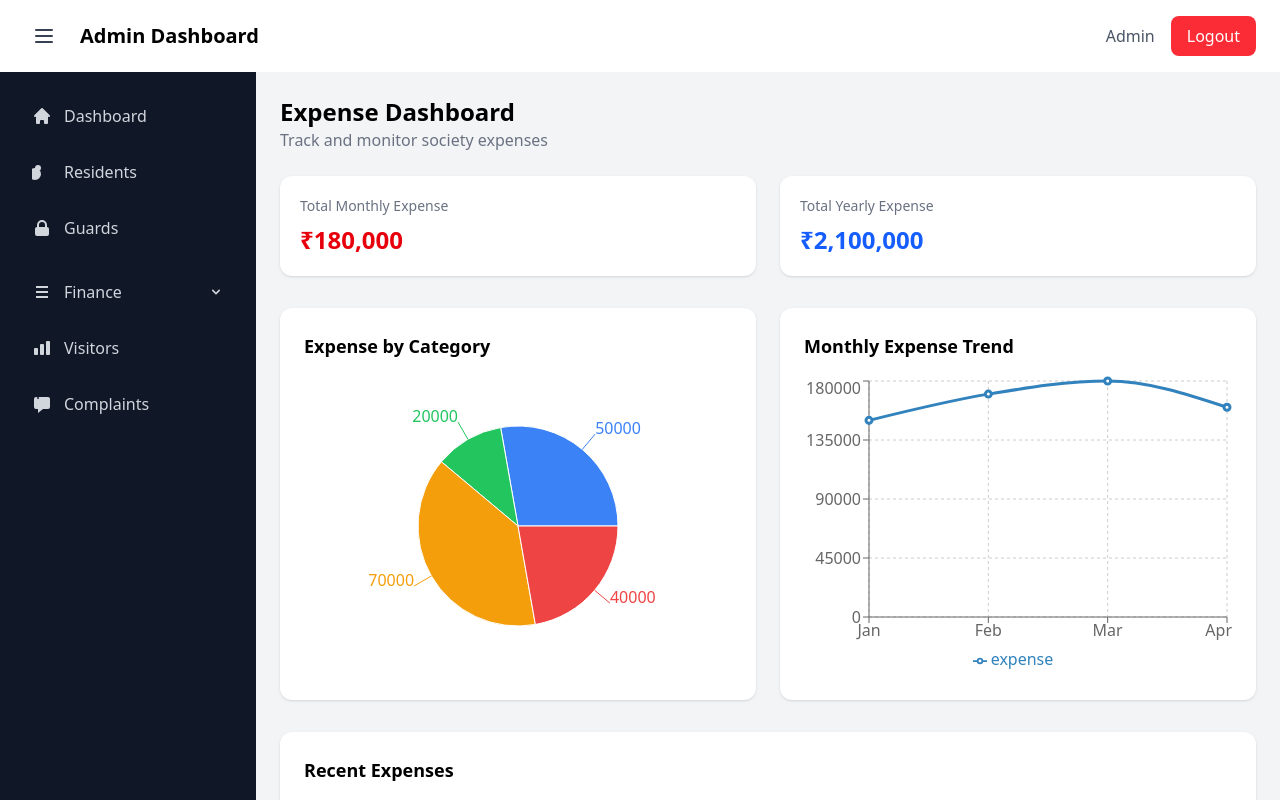
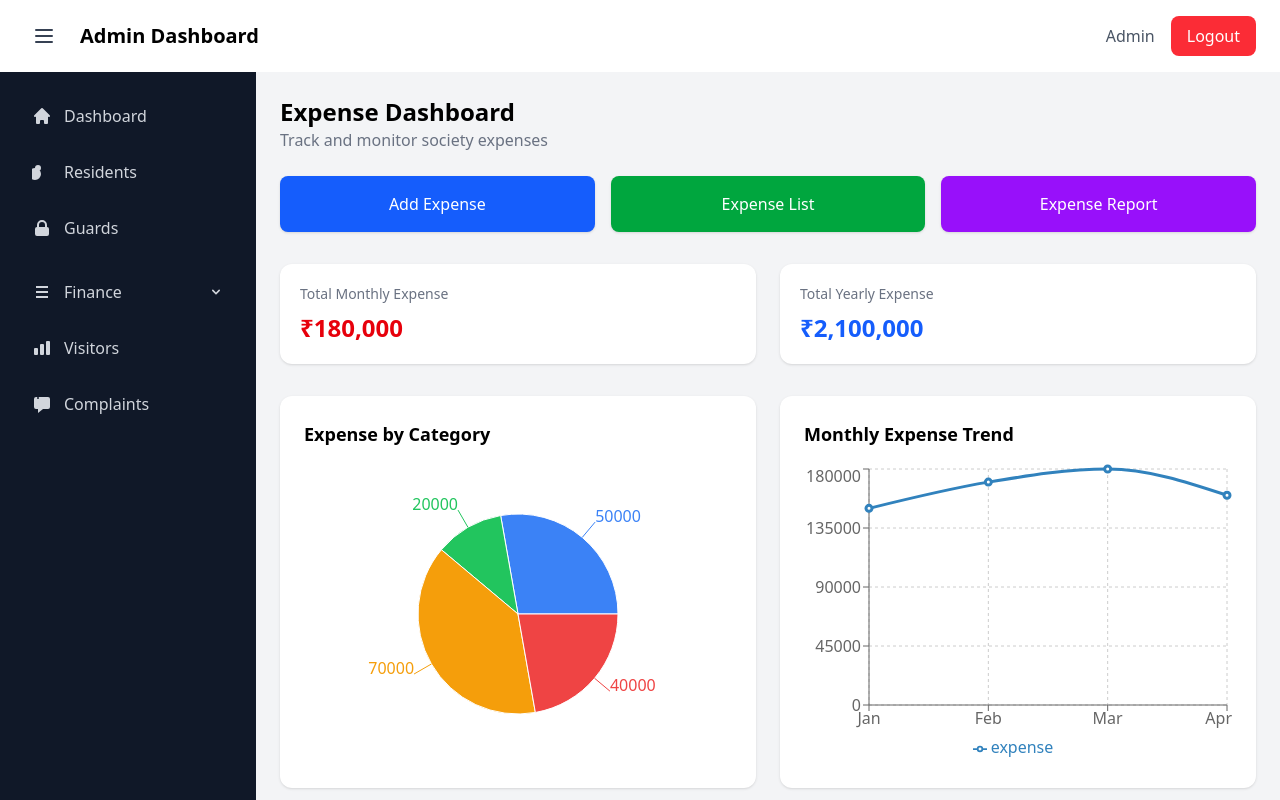
Before and after one commit to rohitThakkar07/E-Society-Project, a React (Vite) app in the folder admin/: page /expense/dashboard in a window 1280 px wide. Shown: the top 800 px of the page. Built offline with nearby package versions, Linux system fonts and the light colour scheme.

Commit message:
feat: implement facility booking module with dashboard, calendar, booking form and approval system

```diff
--- a/admin/src/components/pages/Finance/Expense/ExpenseDashboard.jsx
+++ b/admin/src/components/pages/Finance/Expense/ExpenseDashboard.jsx
@@ -1,4 +1,5 @@
 import React from "react";
+import { useNavigate } from "react-router-dom";
 import {
   PieChart,
   Pie,
@@ -14,7 +15,8 @@ import {
 } from "recharts";
 
 const ExpenseDashboard = () => {
-  // Dummy Data (Replace with API later)
+  const navigate = useNavigate();
+
   const summary = {
     monthlyExpense: 180000,
     yearlyExpense: 2100000,
@@ -49,6 +51,30 @@ const ExpenseDashboard = () => {
       <div className="mb-6">
         <h1 className="text-2xl font-bold">Expense Dashboard</h1>
         <p className="text-gray-500">Track and monitor society expenses</p>
+      </div>
+
+      {/* ✅ QUICK ACTION BUTTONS */}
+      <div className="grid md:grid-cols-3 gap-4 mb-8">
+        <button
+          onClick={() => navigate("/expense/add")}
+          className="bg-blue-600 text-white p-4 rounded-lg shadow hover:bg-blue-700 transition"
+        >
+          Add Expense
+        </button>
+
+        <button
+          onClick={() => navigate("/expense/list")}
+          className="bg-green-600 text-white p-4 rounded-lg shadow hover:bg-green-700 transition"
+        >
+          Expense List
+        </button>
+
+        <button
+          onClick={() => navigate("/expense/report")}
+          className="bg-purple-600 text-white p-4 rounded-lg shadow hover:bg-purple-700 transition"
+        >
+          Expense Report
+        </button>
       </div>
 
       {/* SUMMARY CARDS */}
```
